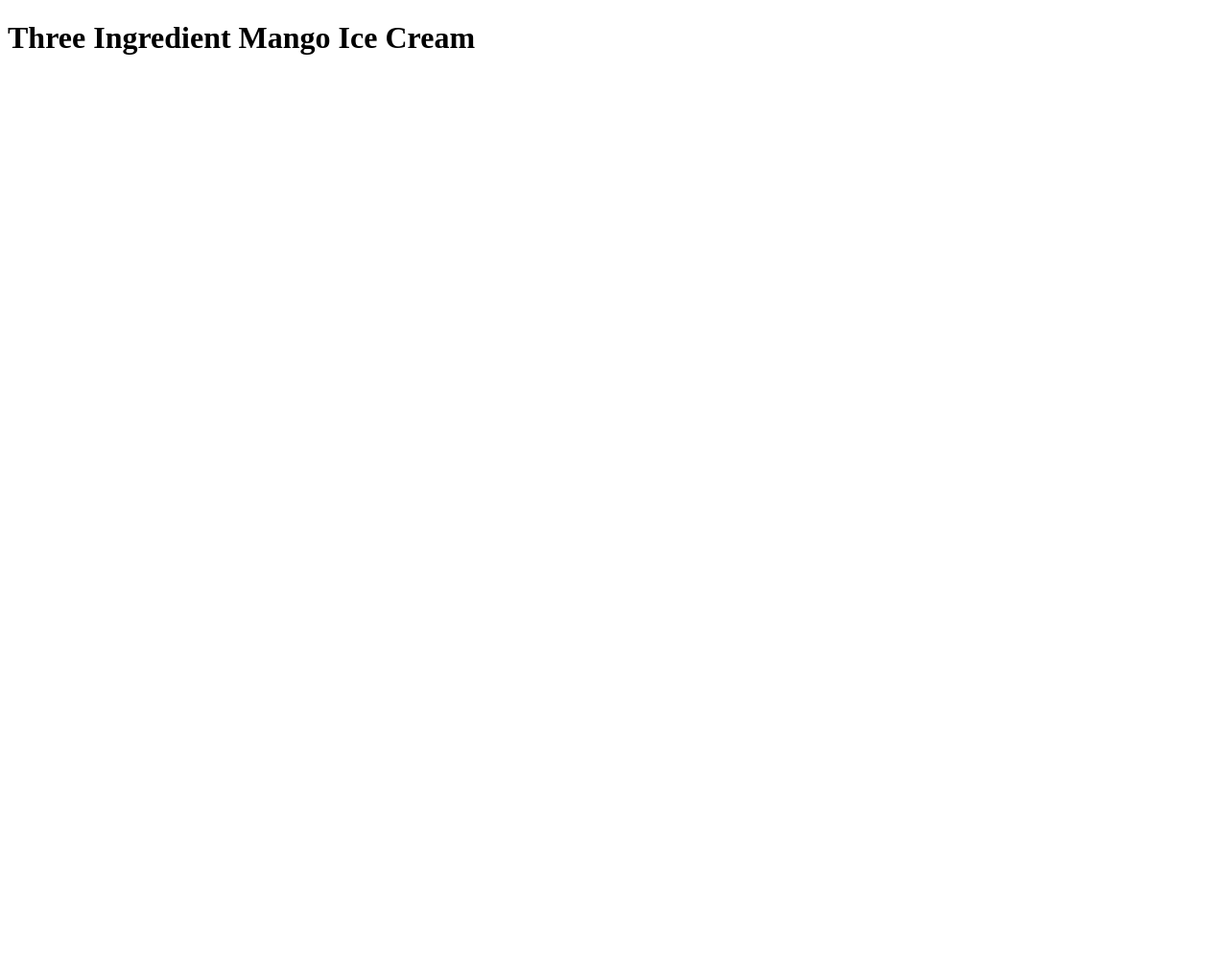
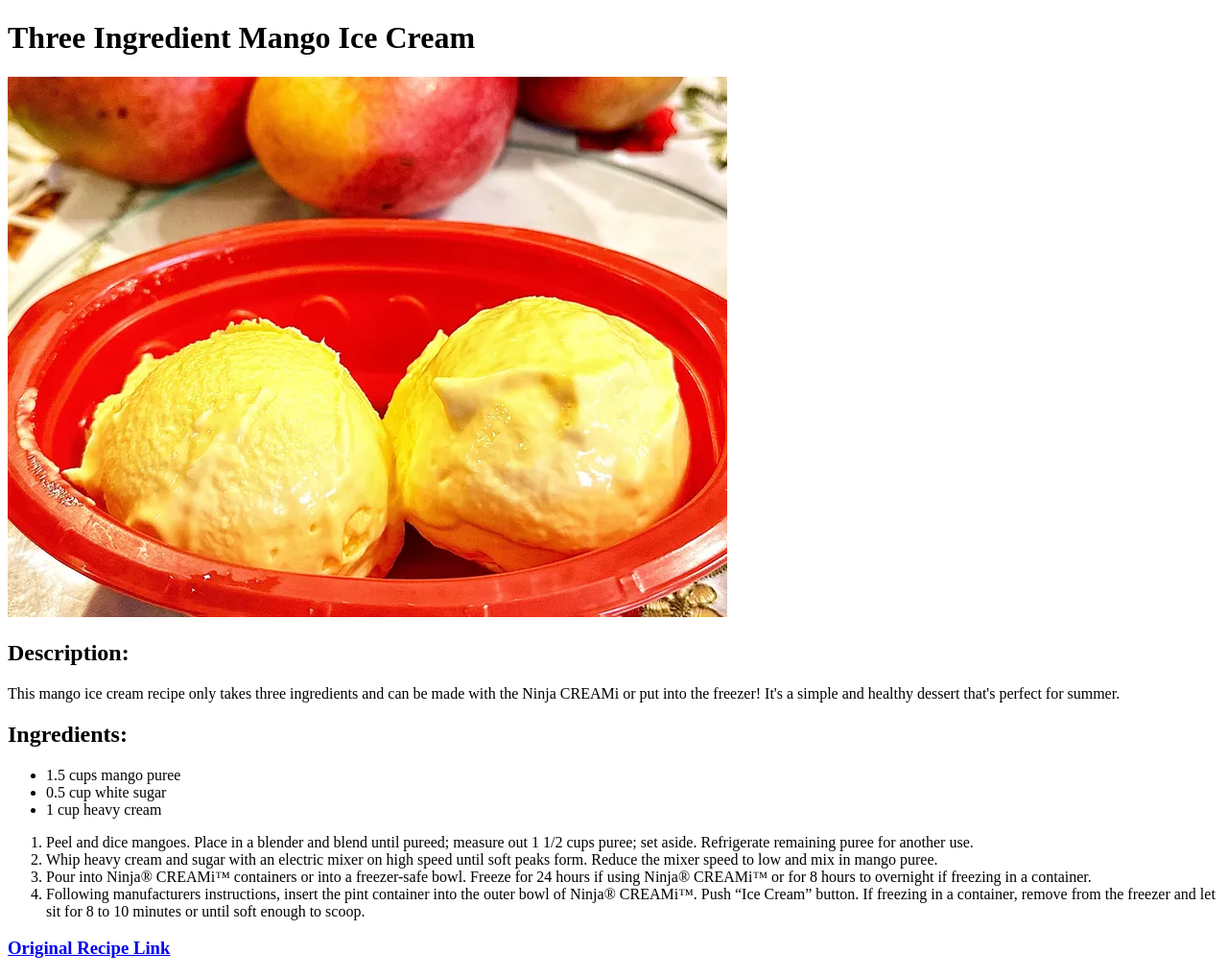
Before and after one commit to colincherney/recipes_site, a plain HTML site: page recipes/mango_ice_cream.html in a window 1280 px wide. Shown: the whole page at 96% size. Before the commit the page ends 800 px from the top, so only its background shows below. Drawn offline with Linux system fonts and the light colour scheme.

Commit message:
Edited index.html and mango_ice_cream.html
Created a list for the recipes in index.html and added the recipe for
mango ice cream in mango_ice_cream.html

```diff
--- a/recipes/mango_ice_cream.html
+++ b/recipes/mango_ice_cream.html
@@ -7,5 +7,48 @@
   </head>
   <body>
     <h1>Three Ingredient Mango Ice Cream</h1>
+    <img src="/images/mango.webp" />
+    <h2>Description:</h2>
+    <p>
+      This mango ice cream recipe only takes three ingredients and can be made
+      with the Ninja CREAMi or put into the freezer! It's a simple and healthy
+      dessert that's perfect for summer.
+    </p>
+    <h2>Ingredients:</h2>
+    <ul>
+      <li>1.5 cups mango puree</li>
+      <li>0.5 cup white sugar</li>
+      <li>1 cup heavy cream</li>
+    </ul>
+    <ol>
+      <li>
+        Peel and dice mangoes. Place in a blender and blend until pureed;
+        measure out 1 1/2 cups puree; set aside. Refrigerate remaining puree for
+        another use.
+      </li>
+      <li>
+        Whip heavy cream and sugar with an electric mixer on high speed until
+        soft peaks form. Reduce the mixer speed to low and mix in mango puree.
+      </li>
+      <li>
+        Pour into Ninja® CREAMi™ containers or into a freezer-safe bowl. Freeze
+        for 24 hours if using Ninja® CREAMi™ or for 8 hours to overnight if
+        freezing in a container.
+      </li>
+      <li>
+        Following manufacturers instructions, insert the pint container into the
+        outer bowl of Ninja® CREAMi™. Push “Ice Cream” button. If freezing in a
+        container, remove from the freezer and let sit for 8 to 10 minutes or
+        until soft enough to scoop.
+      </li>
+    </ol>
+
+    <h3>
+      <a
+        target="_blank"
+        href="https://www.allrecipes.com/3-ingredient-mango-ice-cream-recipe-7554240"
+        >Original Recipe Link</a
+      >
+    </h3>
   </body>
 </html>
```
Also changed, not shown: index.html (+5 -1 lines), images/food.jpg (added), images/mango.webp (added).
